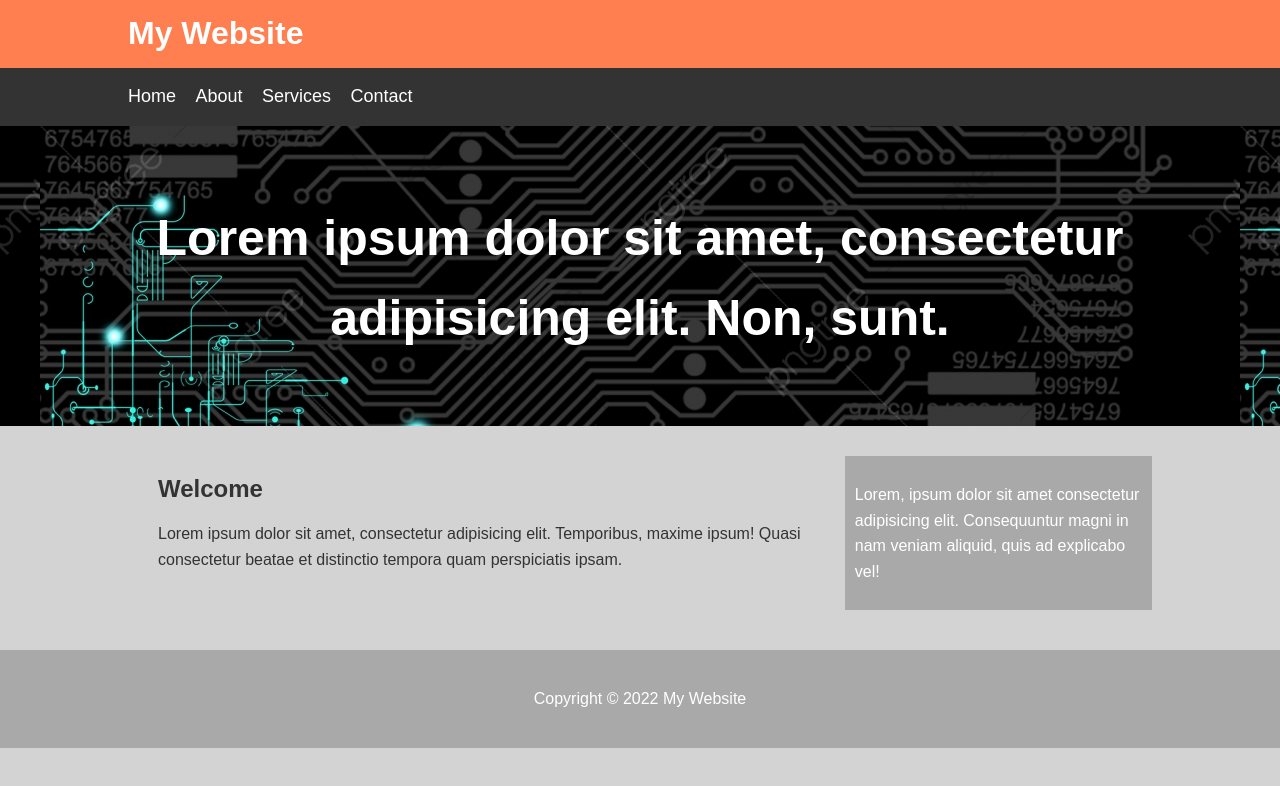
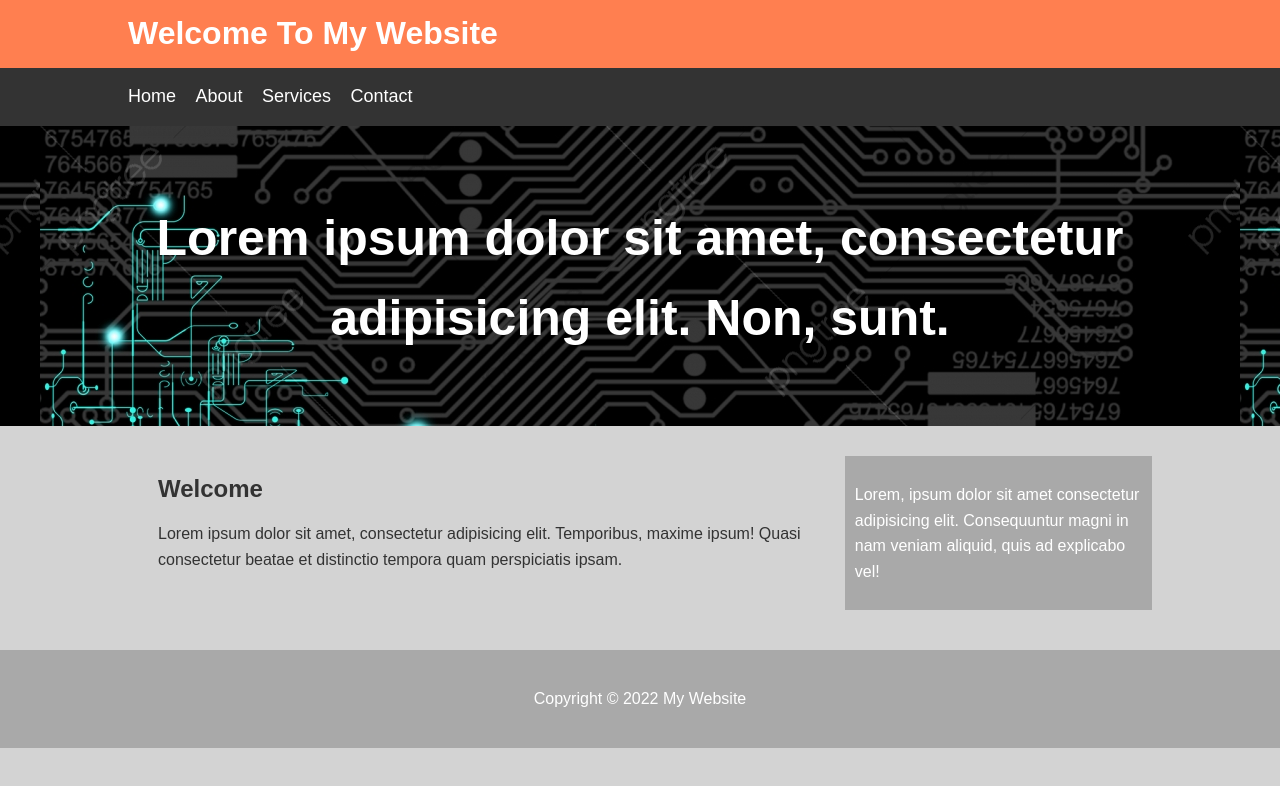
Before and after one commit to LachlanCallcott/First-HTML-CSS-Website, a plain HTML site: page mywebsite/index.html in a window 1280 px wide. Drawn offline with Linux system fonts and the light colour scheme.

Commit message:
Second commit to fix typo of description

```diff
--- a/mywebsite/index.html
+++ b/mywebsite/index.html
@@ -10,7 +10,7 @@
   <body>
     <header id="main-header">
       <div class="container">
-        <h1>My Website</h1>
+        <h1>Welcome To My Website</h1>
       </div>
     </header>
     <nav id="navbar">
```
